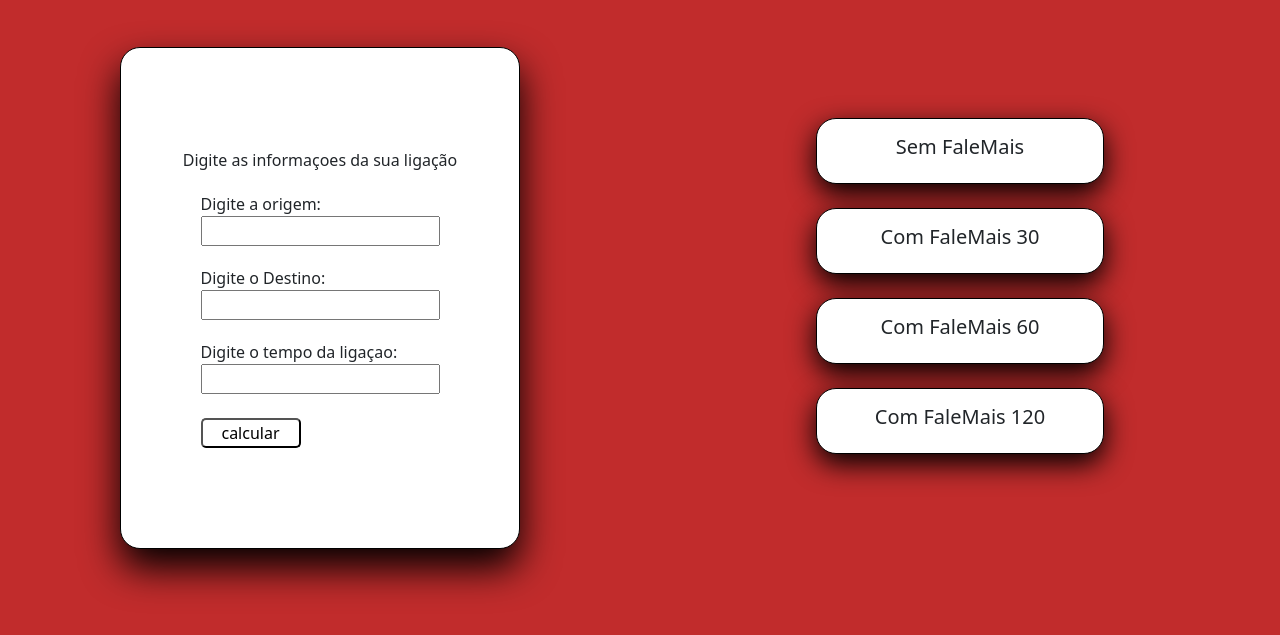
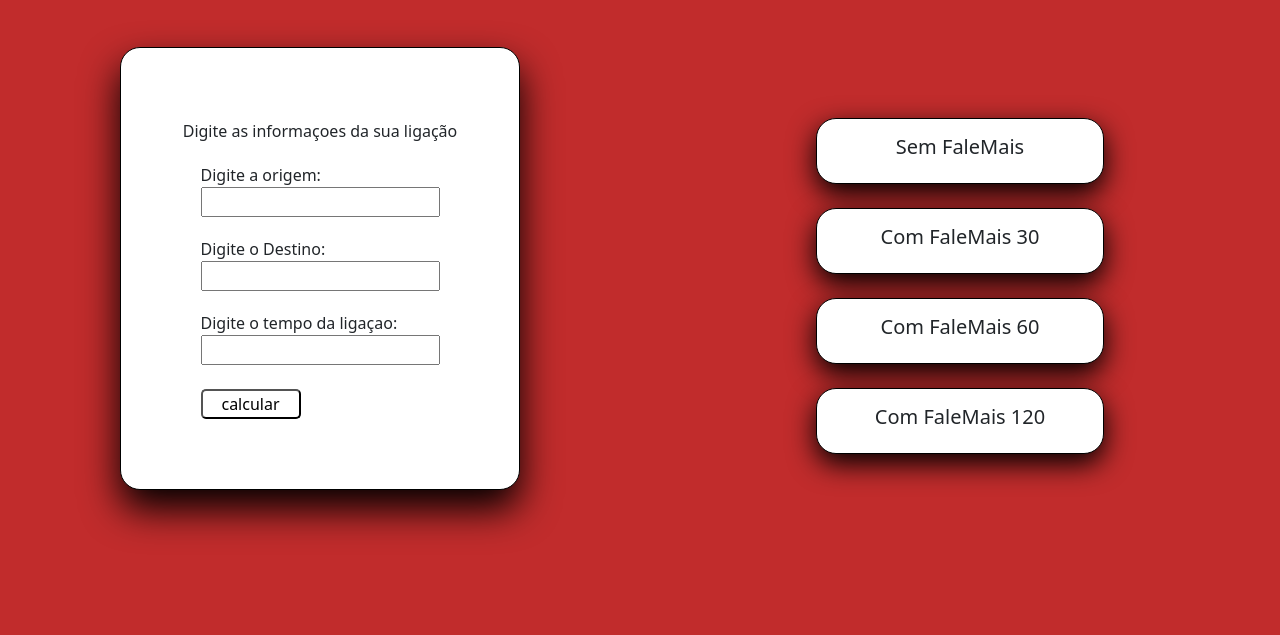
Before and after one commit to BruCesar1993/Calculadora-Planos-liga-o, a plain HTML site: page index.html in a window 1280 px wide. Shown: the part 133-768 px from the top of the page. Drawn offline with nearby package versions, Linux system fonts and the light colour scheme.

Commit message:
atualizaçao

```diff
--- a/style.css
+++ b/style.css
@@ -43,7 +43,7 @@
     align-items: center;
     max-width: 80%;
     width: auto;
-    height: auto;
+    max-height: 65%;
     width: 400px;
     padding-top: 100px;
     padding-bottom: 100px;
```
